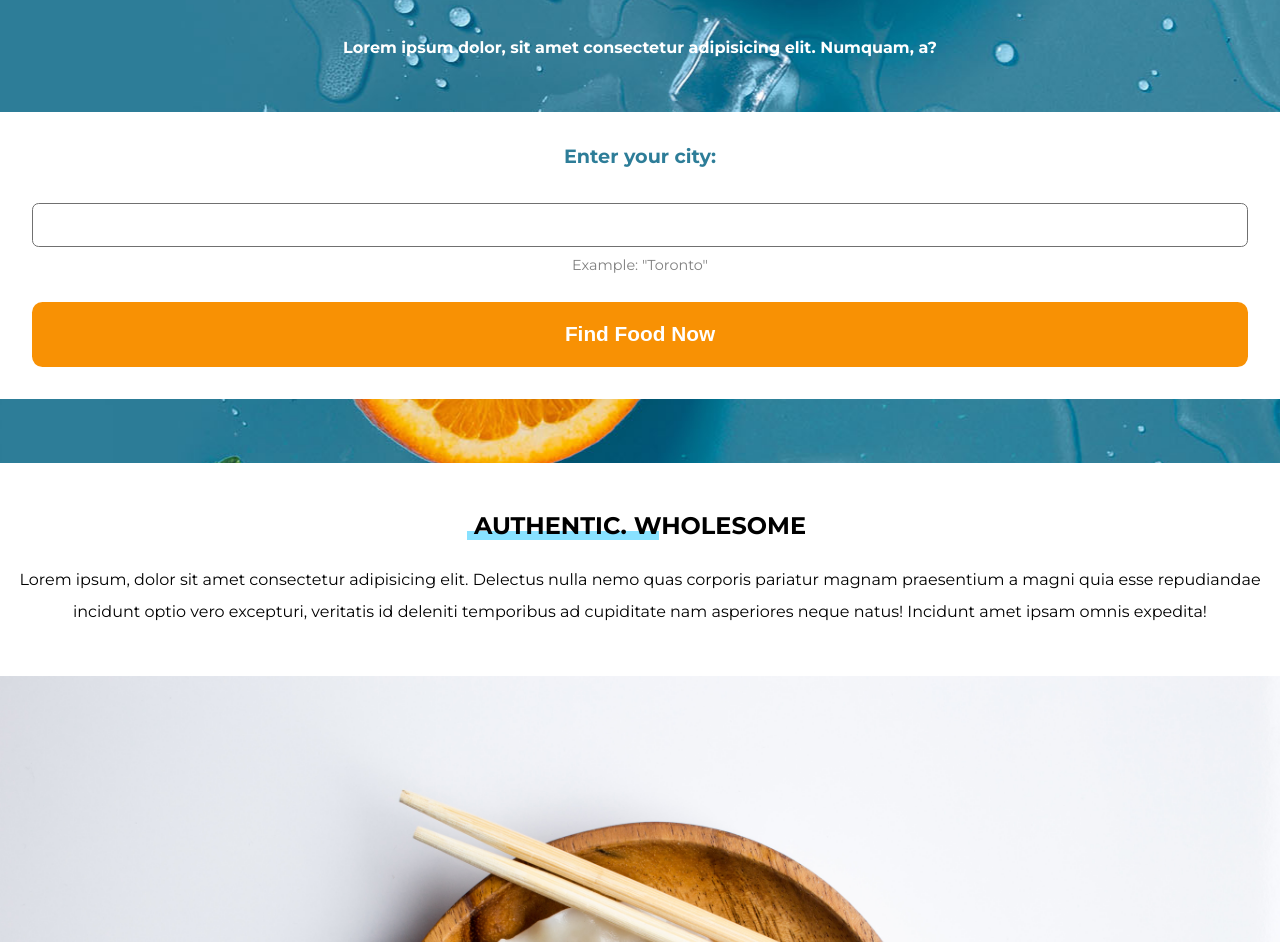
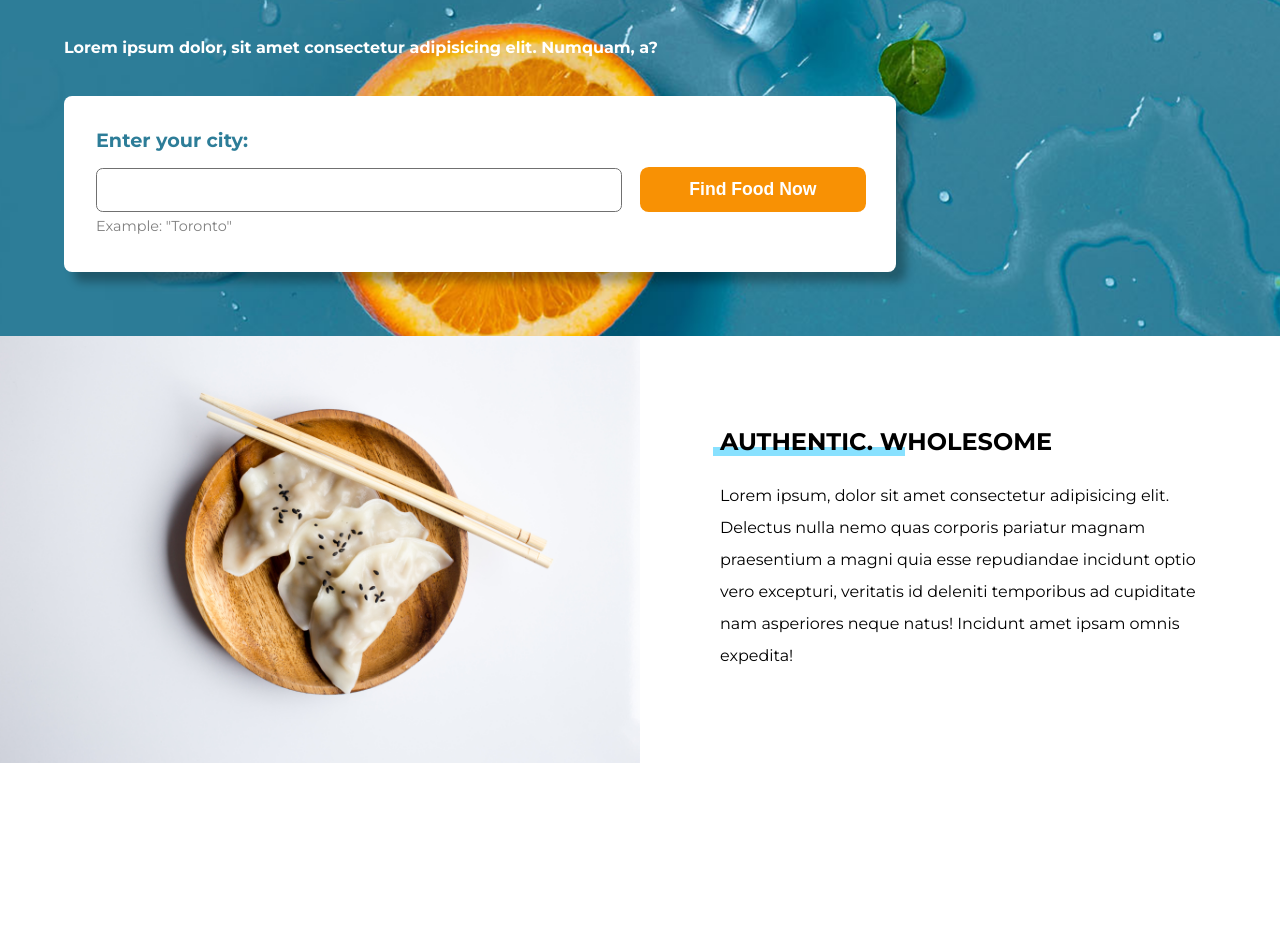
Before and after one commit to plaxamana/yummyeats, a plain HTML site: page index.html in a window 1280 px wide. Shown: the part 229-1171 px from the top of the page. After the commit the page ends 992 px from the top, so only its background shows below. Drawn offline with Linux system fonts and the light colour scheme.

Commit message:
full site completed

```diff
--- a/css/main.css
+++ b/css/main.css
@@ -148,3 +148,94 @@ img {
 p {
     line-height: var(--leading);
 }
+
+@media (min-width: 730px) {
+    section {
+        margin: 0 4em;
+    }
+
+    .form-container {
+        margin: 2em -4em 0;
+    }
+}
+@media (min-width: 930px) {
+    .hero-bg {
+        text-align: left;
+    }
+
+    .hero-bg p {
+        margin: 0 0 3em;
+    }
+
+    .hero-bg section {
+        width: 65%;
+    }
+
+    .form-container {
+        margin: 2em 0 0;
+        padding: 2em;
+        border-radius: .5em;
+        box-shadow: 10px 10px 10px rgba(0,0,0,.3);
+    }
+
+    form {
+        display: flex;
+    }
+
+    .form-left {
+        width: 70%;
+    }
+
+    .hero-bg p {
+        margin-bottom: 0;
+    }
+
+    label {
+        margin: 0;
+    }
+
+    .form-right {
+        width: 30%;
+        margin-right: 1em;
+    }
+
+    input[type=button] {
+        height: fit-content;
+        font-size: 1.1em;
+        margin-left: 1em;
+        margin-top: 2.2em;
+        padding: .7em 0;
+    }
+
+    section.authentic {
+        display: grid;
+        grid-template-columns: repeat(2, 50%);
+        grid-template-areas:
+            "bowl content";
+    }
+
+    .right-col {
+        grid-area: content;
+        padding: 0 10%;
+        text-align: left;
+        align-self: center;
+    }
+
+    .img {
+        grid-area: bowl;
+    }
+}
+
+.top {
+    animation: fadeIn 2s forwards;
+}
+
+@keyframes fadeIn {
+    from {
+        opacity: 0;
+        transform: translateY(-2em);
+    } to {
+        opacity: 1;
+        transform: translateY(0);
+    }
+}
```
